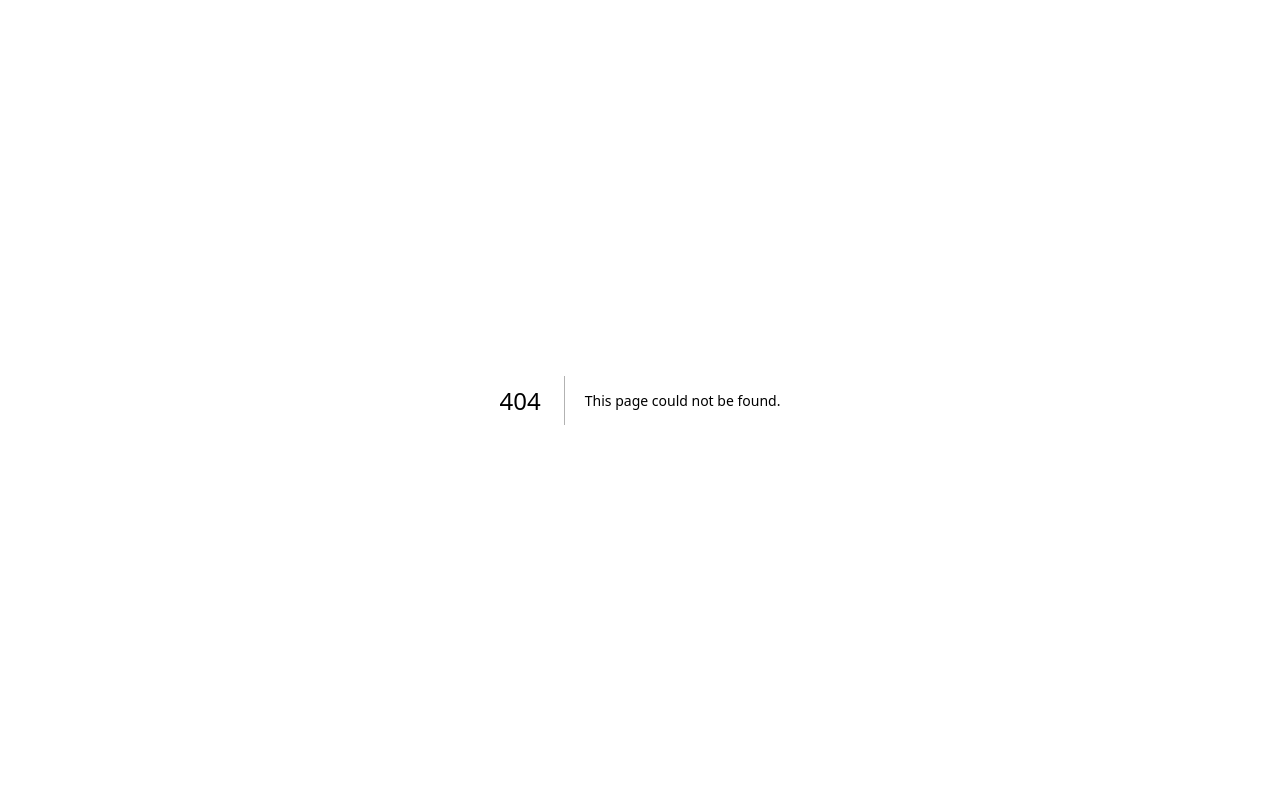
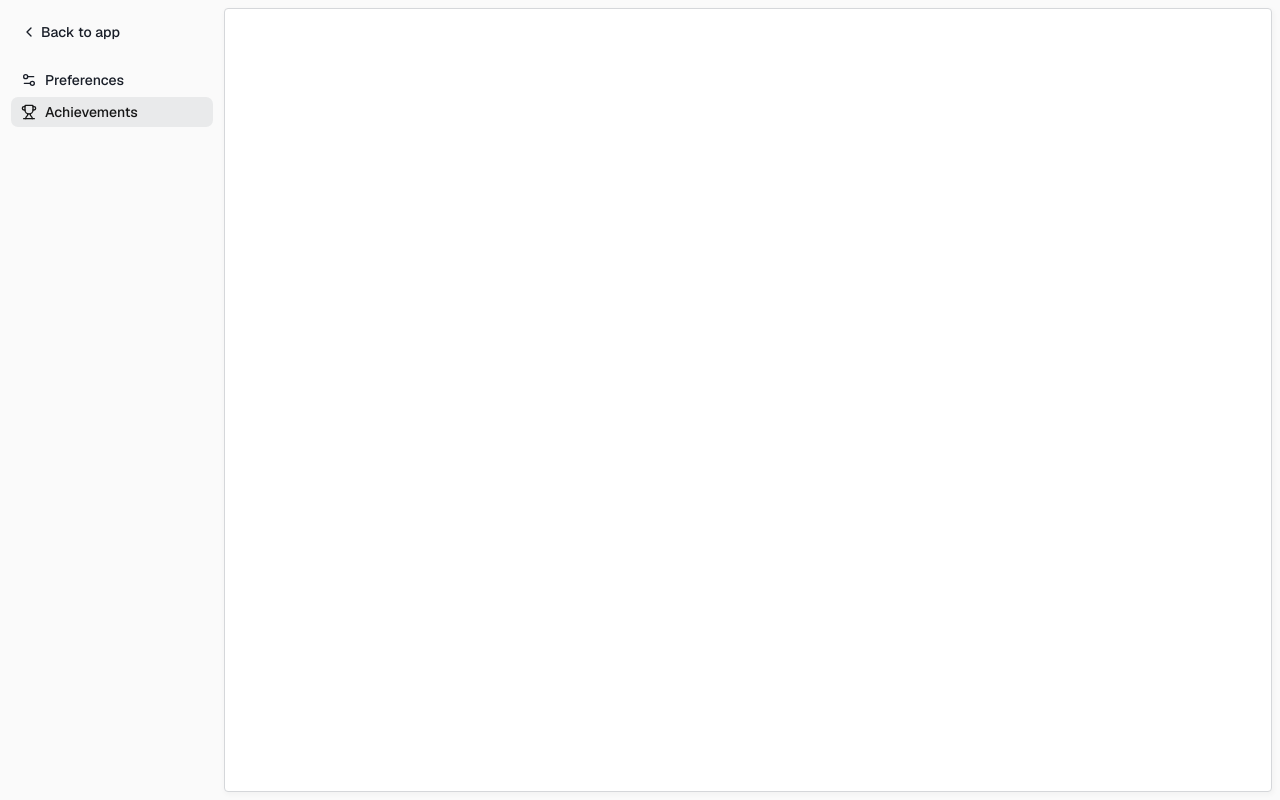
Before and after one commit to MrInspection/corekt-frontend, a Next.js app: page /preferences/achievements in a window 1280 px wide. Before the commit this address had no page. Built offline with nearby package versions, Linux system fonts and the light colour scheme.

Commit message:
feat: update preferences layout

```diff
--- a/src/app/page.tsx
+++ /dev/null
@@ -1,3 +0,0 @@
-export default function HomePage() {
-  return <div className="container my-4">A Moussax frontend design</div>;
-}
--- /dev/null
+++ b/src/app/preferences/achievements/page.tsx
@@ -0,0 +1,16 @@
+import { SettingsMobileSheet } from "@/features/shared/navigation/settings/settings-mobile-sheet";
+import {
+  DashboardContent,
+  DashboardHeader,
+} from "@/features/shared/ui/dashboard-layout";
+
+export default function AchievementsPage() {
+  return (
+    <>
+      <DashboardHeader className="md:hidden">
+        <SettingsMobileSheet />
+      </DashboardHeader>
+      <DashboardContent></DashboardContent>
+    </>
+  );
+}
--- a/src/app/preferences/layout.tsx
+++ b/src/app/preferences/layout.tsx
@@ -1,5 +1,14 @@
 import type { ReactNode } from "react";
+import { SettingsSidebar } from "@/features/shared/navigation/settings/settings-sidebar";
+import { DashboardLayout } from "@/features/shared/ui/dashboard-layout";
 
 export default function Layout({ children }: { children: ReactNode }) {
-  return <main>{children}</main>;
+  return (
+    <main className="flex h-screen flex-col bg-gray-50">
+      <div className="flex flex-1 overflow-hidden">
+        <SettingsSidebar />
+        <DashboardLayout>{children}</DashboardLayout>
+      </div>
+    </main>
+  );
 }
--- a/src/app/preferences/page.tsx
+++ b/src/app/preferences/page.tsx
@@ -1,3 +1,10 @@
-export default function RoutePage() {
-  return <div>Route content</div>;
+import type { Metadata } from "next";
+import { PreferencesView } from "@/features/preferences/views/preferences.view";
+
+export const metadata: Metadata = {
+  title: "Preferences - Corekt",
+};
+
+export default function PreferencesPage() {
+  return <PreferencesView />;
 }
```
